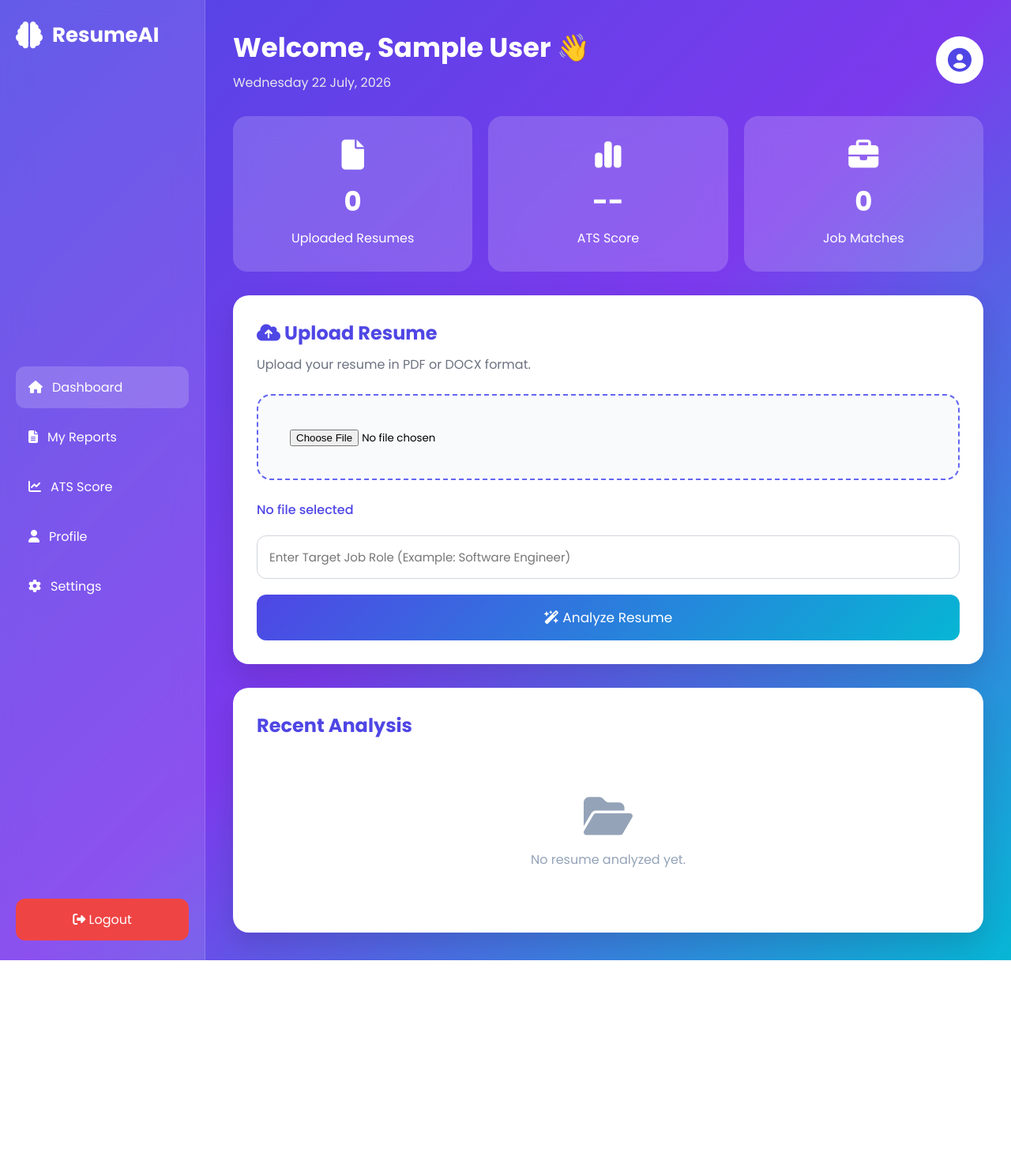
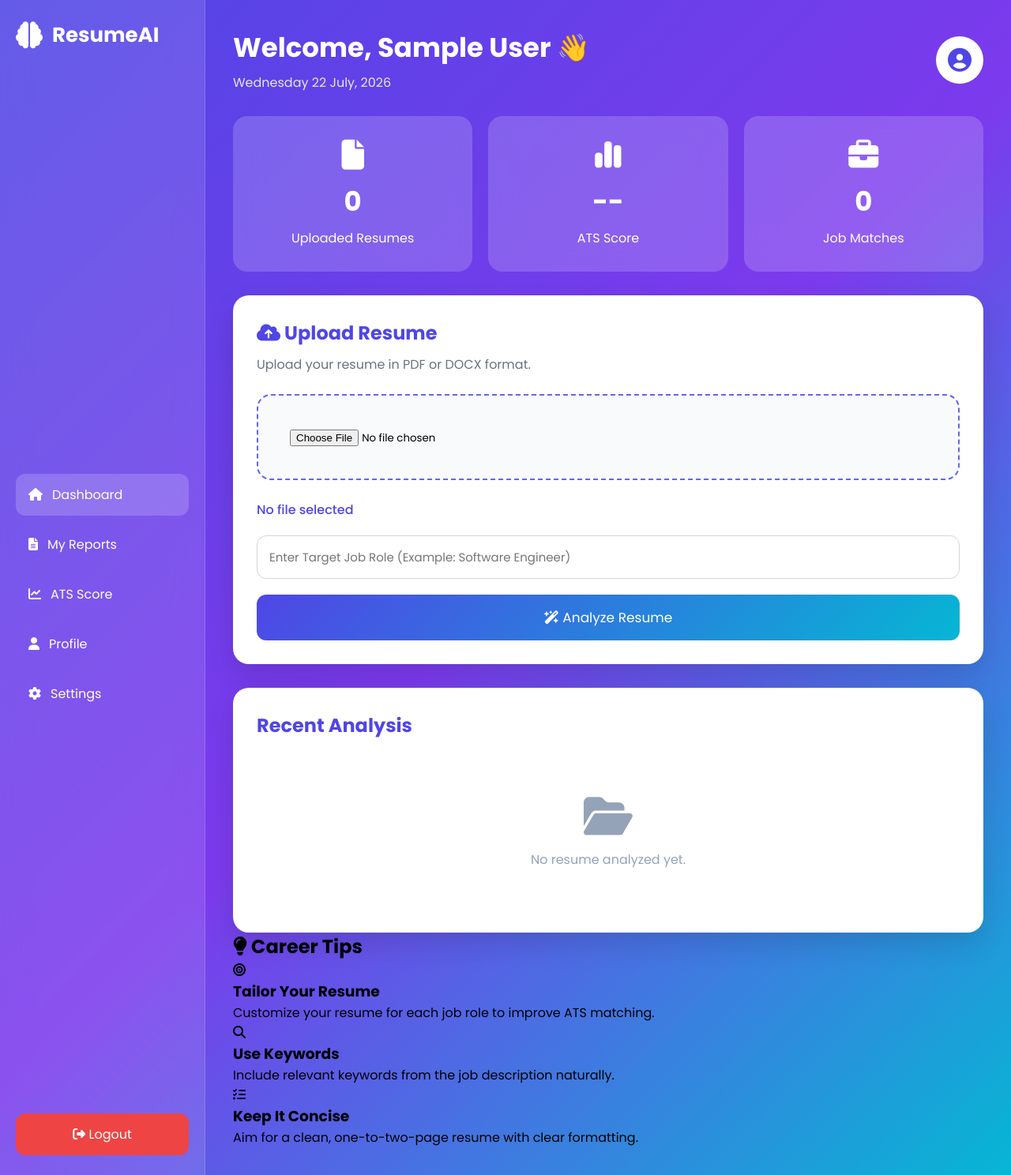
Before and after one commit to snehal-cpu/AIResumeAnalyzer, a PHP site: page /dashboard.php in a window 1280 px wide. Shown: the whole page at 79% size. Before the commit the page ends 1216 px from the top, so only its background shows below. Run offline with PHP 8.4, Linux system fonts and the light colour scheme; the visitor is signed in with stand-in values (Sample User, id 1).

Commit message:
Add Career Tips section to dashboard
Added a new section for career tips with three tips to enhance resume effectiveness.

```diff
--- a/dashboard.php
+++ b/dashboard.php
@@ -1,6 +1,5 @@
 <?php
 session_start();
-
 if (!isset($_SESSION['id'])) {
     header("Location: login.php");
     exit();
@@ -8,199 +7,145 @@ if (!isset($_SESSION['id'])) {
 ?>
 <!DOCTYPE html>
 <html lang="en">
-
 <head>
     <meta charset="UTF-8">
     <meta name="viewport" content="width=device-width, initial-scale=1.0">
     <title>AI Resume Analyzer Dashboard</title>
-
     <link rel="stylesheet" href="css/dashboard.css">
-
     <link href="https://fonts.googleapis.com/css2?family=Poppins:wght@300;400;500;600;700&display=swap" rel="stylesheet">
-
     <link rel="stylesheet"
         href="https://cdnjs.cloudflare.com/ajax/libs/font-awesome/6.7.2/css/all.min.css">
 </head>
-
 <body>
-
     <!-- Sidebar -->
-
     <aside class="sidebar">
-
         <div class="logo">
             <i class="fa-solid fa-brain"></i>
             <h2>ResumeAI</h2>
         </div>
-
         <ul>
-
             <li class="active">
                 <i class="fa-solid fa-house"></i>
                 Dashboard
             </li>
-
             <li>
                 <i class="fa-solid fa-file-lines"></i>
                 My Reports
             </li>
-
             <li>
                 <i class="fa-solid fa-chart-line"></i>
                 ATS Score
             </li>
-
             <li>
                 <i class="fa-solid fa-user"></i>
                 Profile
             </li>
-
             <li>
                 <i class="fa-solid fa-gear"></i>
                 Settings
             </li>
-
         </ul>
-
         <a href="logout.php" class="logout">
             <i class="fa-solid fa-right-from-bracket"></i>
             Logout
         </a>
-
     </aside>
-
     <!-- Main -->
-
     <main class="main">
-
         <!-- Navbar -->
-
         <div class="topbar">
-
             <div>
-
                 <h1>
                     Welcome,
                     <?php echo htmlspecialchars($_SESSION['name']); ?> 👋
                 </h1>
-
                 <p id="currentDate"></p>
-
             </div>
-
             <div class="profile">
-
                 <i class="fa-solid fa-circle-user"></i>
-
             </div>
-
         </div>
-
         <!-- Cards -->
-
         <section class="cards">
-
             <div class="card">
-
                 <i class="fa-solid fa-file"></i>
-
                 <h2>0</h2>
-
                 <p>Uploaded Resumes</p>
-
             </div>
-
             <div class="card">
-
                 <i class="fa-solid fa-chart-simple"></i>
-
                 <h2>--</h2>
-
                 <p>ATS Score</p>
-
             </div>
-
             <div class="card">
-
                 <i class="fa-solid fa-briefcase"></i>
-
                 <h2>0</h2>
-
                 <p>Job Matches</p>
-
             </div>
-
         </section>
-
         <!-- Upload -->
-
         <section class="upload-box">
-
             <h2>
-
                 <i class="fa-solid fa-cloud-arrow-up"></i>
-
                 Upload Resume
-
             </h2>
-
             <p>
                 Upload your resume in PDF or DOCX format.
             </p>
-
             <form action="upload.php" method="POST" enctype="multipart/form-data">
-
                 <div class="drop-area">
-
                     <input type="file"
                         id="resume"
                         name="resume"
                         accept=".pdf,.doc,.docx"
                         required>
-
                 </div>
-
                 <p id="fileName">
                     No file selected
                 </p>
-
                 <input type="text"
                     name="jobrole"
                     placeholder="Enter Target Job Role (Example: Software Engineer)"
                     required>
-
                 <button type="submit">
-
                     <i class="fa-solid fa-wand-magic-sparkles"></i>
-
                     Analyze Resume
-
                 </button>
-
             </form>
-
         </section>
-
         <!-- Recent -->
-
         <section class="recent">
-
             <h2>Recent Analysis</h2>
-
             <div class="empty">
-
                 <i class="fa-solid fa-folder-open"></i>
-
                 <p>No resume analyzed yet.</p>
-
             </div>
-
         </section>
-
+        <!-- NEW: Career Tips Section -->
+        <section class="tips">
+            <h2>
+                <i class="fa-solid fa-lightbulb"></i>
+                Career Tips
+            </h2>
+            <div class="tips-grid">
+                <div class="tip-card">
+                    <i class="fa-solid fa-bullseye"></i>
+                    <h3>Tailor Your Resume</h3>
+                    <p>Customize your resume for each job role to improve ATS matching.</p>
+                </div>
+                <div class="tip-card">
+                    <i class="fa-solid fa-magnifying-glass"></i>
+                    <h3>Use Keywords</h3>
+                    <p>Include relevant keywords from the job description naturally.</p>
+                </div>
+                <div class="tip-card">
+                    <i class="fa-solid fa-list-check"></i>
+                    <h3>Keep It Concise</h3>
+                    <p>Aim for a clean, one-to-two-page resume with clear formatting.</p>
+                </div>
+            </div>
+        </section>
     </main>
-
     <script src="js/dashboard.js"></script>
-
 </body>
-
 </html>
```
